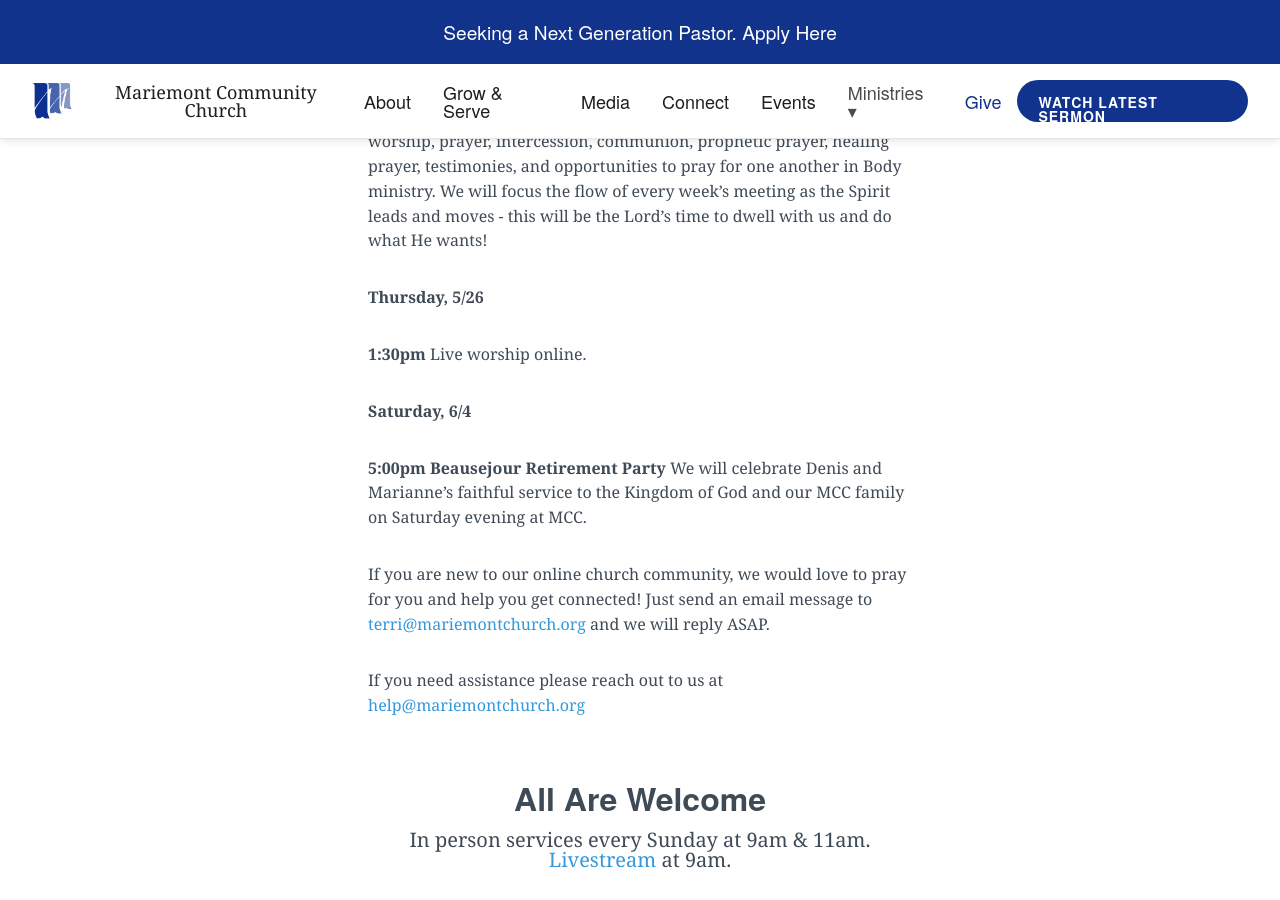
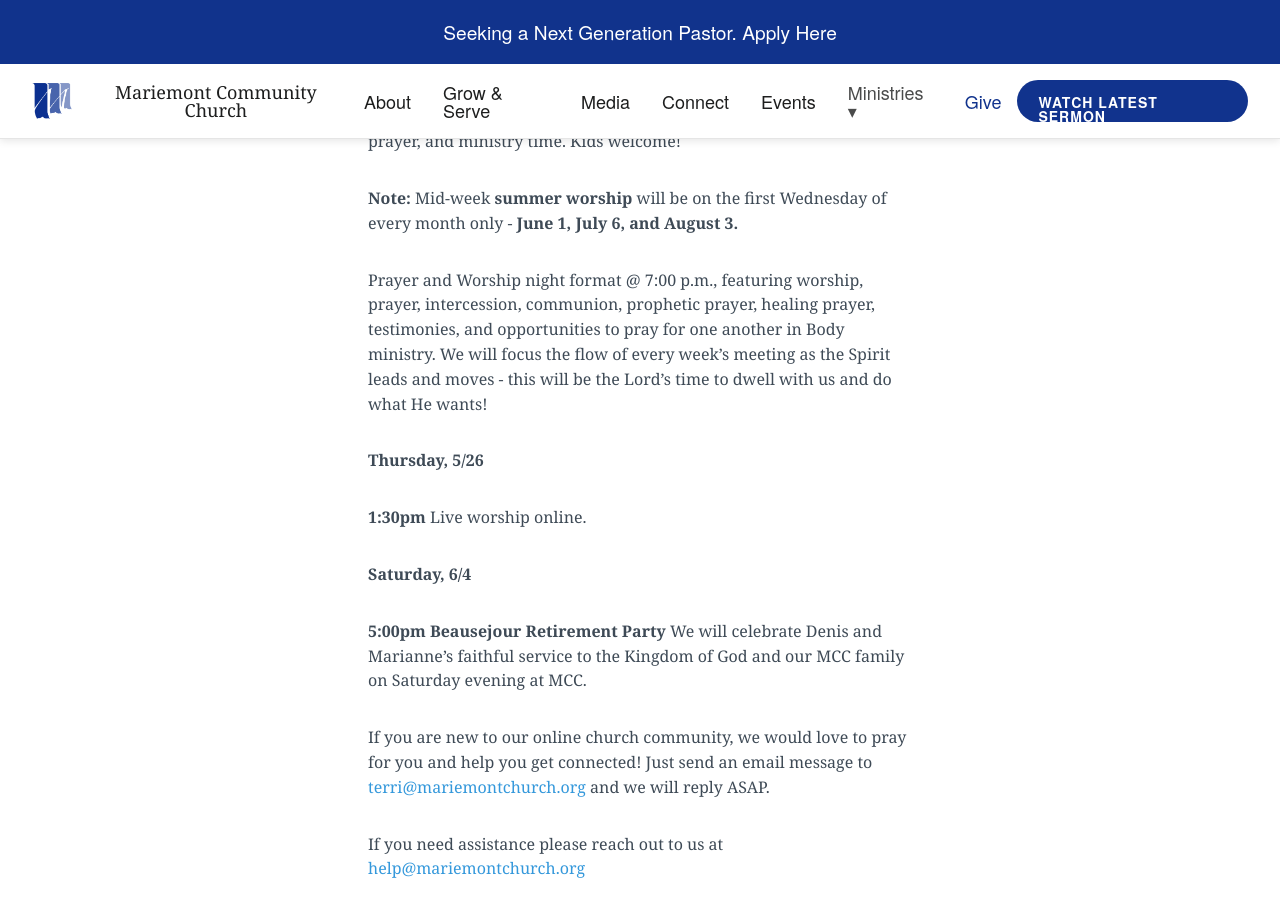
Before and after one commit to lukemoderwell/mariemont, a Jekyll site: the page built from updates.markdown, in a window 1280 px wide and 900 px high, scrolled down 1571 px. Built offline with Jekyll 4.4.1, drawn with Linux system fonts in a browser that asks for light colours; nearby versions of some CDN libraries; grey boxes are pictures that could not be loaded.

Commit message:
Updated Updates

```diff
--- a/updates.markdown
+++ b/updates.markdown
@@ -54,7 +54,12 @@
 
 **7:00-8:00pm**  **Worship Night Tonight**
 
-Prayer and Worship night format weekly @ 7:00 p.m., featuring worship, prayer, intercession, communion, prophetic prayer, healing prayer, testimonies, and opportunities to pray for one another in Body ministry. We will focus the flow of every week’s meeting as the Spirit leads and moves - this will be the Lord’s time to dwell with us and do what He wants!
+Tonight - Prayer and Worship Gathering at 7pm
+Join us for worship, prayer, and ministry time. Kids welcome!
+
+**Note:** Mid-week **summer worship** will be on the first Wednesday of every month only - **June 1, July 6, and August 3.**
+
+Prayer and Worship night format @ 7:00 p.m., featuring worship, prayer, intercession, communion, prophetic prayer, healing prayer, testimonies, and opportunities to pray for one another in Body ministry. We will focus the flow of every week’s meeting as the Spirit leads and moves - this will be the Lord’s time to dwell with us and do what He wants!
 
 **Thursday, 5/26**
 
```
